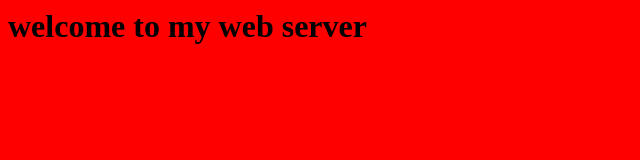
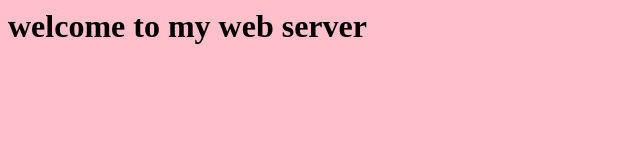
Before and after one commit to vedika-1108/project2026, a plain HTML site: page index.html in a window 1280 px wide. Shown: the whole page, without its empty margins (0-640 px from the left). Drawn offline with Linux system fonts and the light colour scheme.

Commit message:
first update in login page.

```diff
--- a/index.html
+++ b/index.html
@@ -3,7 +3,7 @@
 		<title> pune </title>
 
 	</head>
-	<body bgcolor=red>
+	<body bgcolor=pink>
 		<h1> welcome to my web server</h1>
 	</body>
 </html>
```
Also changed, not shown: login.html (added, +1 -0 lines).
